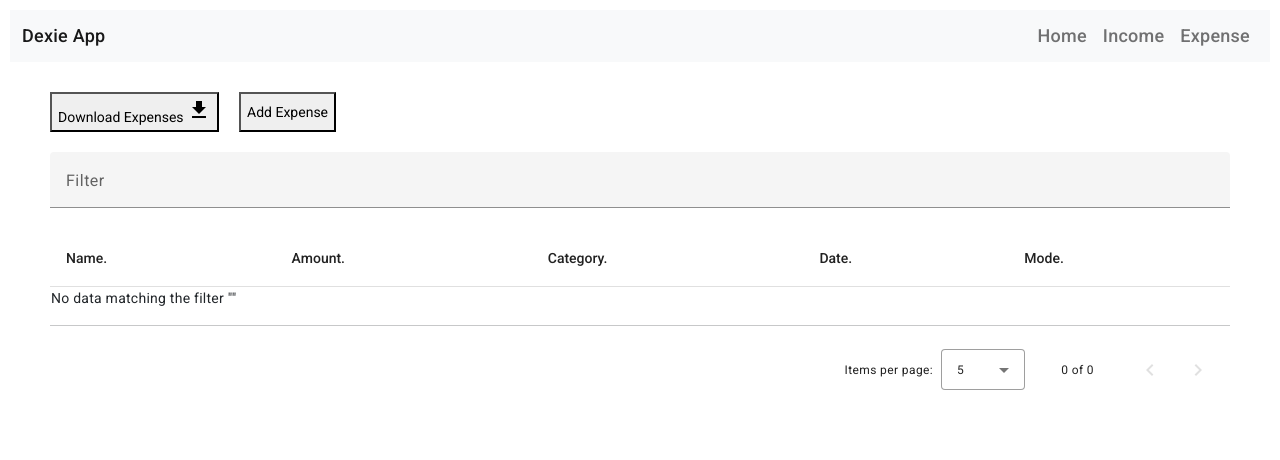
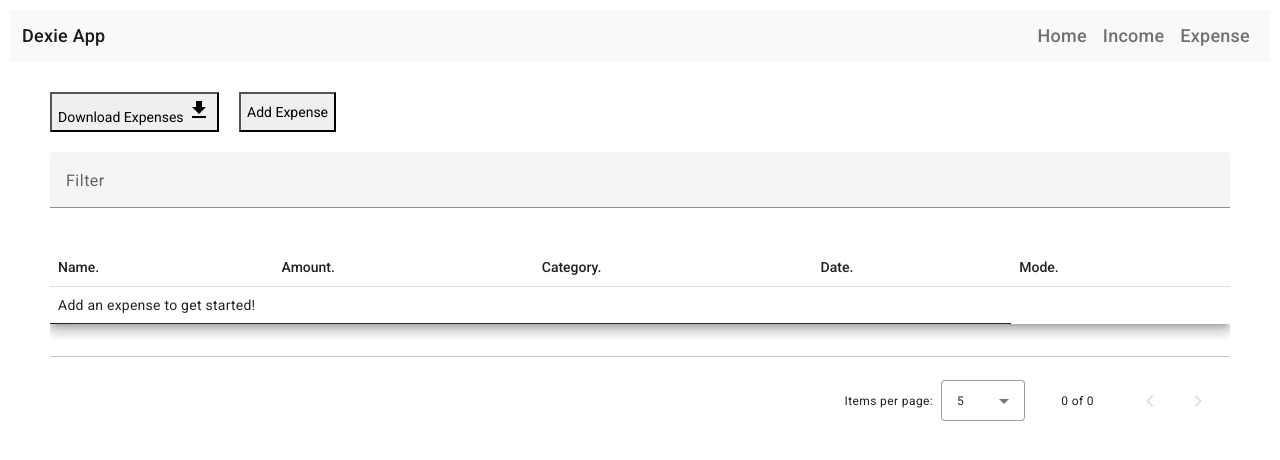
Before and after one commit to sujith-rek/dexie-fintrac, an Angular app: page /expense in a window 1280 px wide. Shown: the top 460 px of the page. Built offline with nearby package versions, Linux system fonts and the light colour scheme.

Commit message:
edit stuff

```diff
--- a/src/app/expense/expense.component.html
+++ b/src/app/expense/expense.component.html
@@ -24,11 +24,7 @@
         <input matInput (keyup)="applyFilter($event)" placeholder="Ex. Mia" #input />
     </mat-form-field>
     <div class="table-responsive">
-        <table mat-table [dataSource]="dataSource" class="mat-elevation-z8" matSort>
-            <ng-container matColumnDef="id">
-                <th mat-header-cell *matHeaderCellDef mat-sort-header>ID.</th>
-                <td mat-cell *matCellDef="let element">{{ element.id }}</td>
-            </ng-container>
+        <table mat-table [dataSource]="dataSource" class="mat-elevation-z8 table" matSort>
 
             <ng-container matColumnDef="name">
                 <th mat-header-cell *matHeaderCellDef mat-sort-header>Name.</th>
@@ -60,7 +56,7 @@
 
             <tr class="mat-row" *matNoDataRow>
                 <td class="mat-cell" colspan="4">
-                    No data matching the filter "{{ input.value }}"
+                    Add an expense to get started!
                 </td>
             </tr>
         </table>
--- a/src/app/income/income.component.html
+++ b/src/app/income/income.component.html
@@ -5,10 +5,7 @@
     </div>
     <div class="Income__Card" *ngIf="showEditCard">
         <app-edit-card [amount]="amount" [category]="category" [date]="date" [id]="id" [mode]="mode" [name]="name"
-            [showEdit]="showEditCard"
-            [type] ="type"
-            (showEditChange)="closeEditCard($event)"
-            ></app-edit-card>
+            [showEdit]="showEditCard" [type]="type" (showEditChange)="closeEditCard($event)"></app-edit-card>
     </div>
     <div class="Income__Buttonbar">
         <button (click)="showExp()">
@@ -26,10 +23,6 @@
     <div class="table-responsive">
 
         <table mat-table [dataSource]="dataSource" class="mat-elevation-z8 table" matSort>
-            <ng-container matColumnDef="id">
-                <th mat-header-cell *matHeaderCellDef mat-sort-header>ID.</th>
-            <td mat-cell *matCellDef="let element">{{ element.id }}</td>
-        </ng-container>
 
             <ng-container matColumnDef="name">
                 <th mat-header-cell *matHeaderCellDef mat-sort-header>Name.</th>
@@ -58,13 +51,12 @@
 
             <tr mat-header-row *matHeaderRowDef="displayedColumns"></tr>
             <tr mat-row (click)="onRowClicked(row)" *matRowDef="let row; columns: displayedColumns"></tr>
-        <!-- (click)="" -->
 
 
 
             <tr class="mat-row" *matNoDataRow>
                 <td class="mat-cell" colspan="4">
-                <!-- No data matching the filter "{{ input.value }}" -->
+                    Add an income to get started!
                 </td>
             </tr>
         </table>
```
Lines whose indentation alone changed are shown as unchanged.
